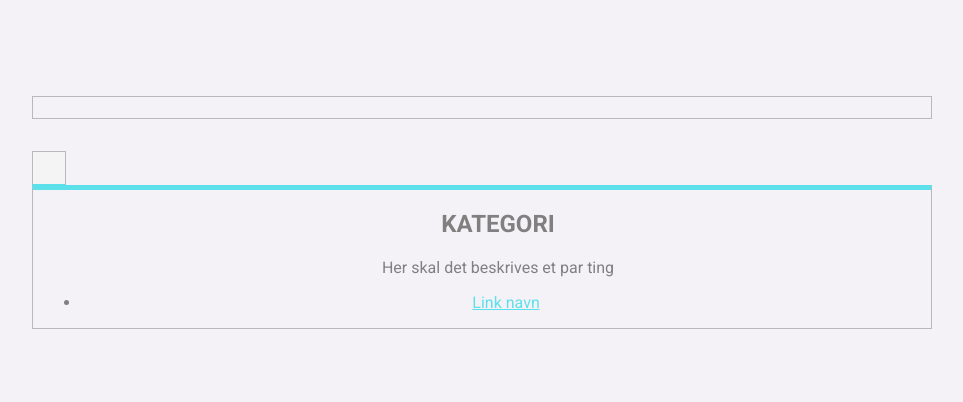
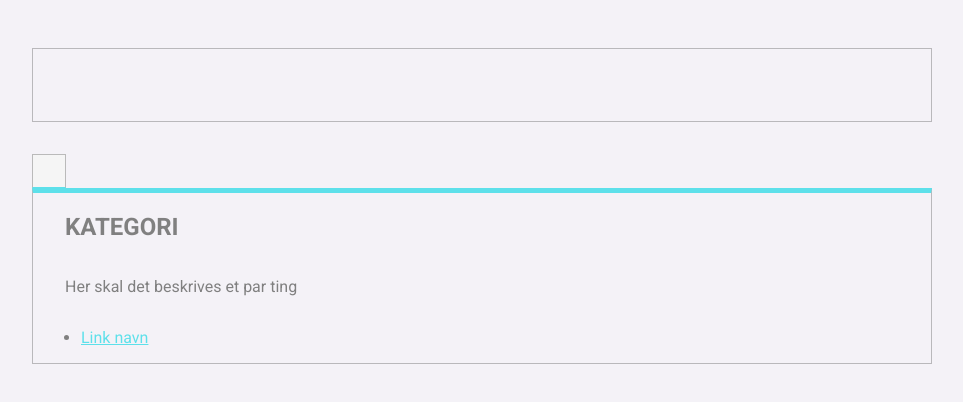
Before and after one commit to xpandaao/uin23ak3_resourceapp_groupasia, a React (Create React App) app: page /css in a window 1280 px wide. Shown: the top 402 px of the page, without its empty margins (158-1121 px from the left). Built offline with nearby package versions, Linux system fonts and the light colour scheme.

Commit message:
Fixed text alignment

```diff
--- a/src/css/main.css
+++ b/src/css/main.css
@@ -6,29 +6,40 @@
 }
 
 html, body {
+  width: 100%;
   margin: 0;
   background-color: hsl(264, 24%, 96%);
   -webkit-font-smoothing: antialiased;
   scroll-behavior: smooth;
   box-sizing: border-box;
   font-family: "Roboto", sans-serif;
-  color: hsl(0, 0%, 50.1960784314%);
+  color: hsl(0, 0%, 50%);
+  display: flex;
+  justify-content: center;
+  align-items: center;
 }
 
-header {
-  border: 1px solid rgba(128, 128, 128, 0.5);
+#root {
+  width: 100%;
+  display: flex;
+  justify-content: center;
+  align-items: center;
+}
+
+.page-header {
+  border: 1px solid hsla(0, 0%, 50%, 0.5);
   width: 100%;
   max-width: 900px;
 }
-header h2 {
+.page-header-title {
   text-transform: uppercase;
   text-align: left;
-  font-size: 30px;
-  text-size-adjust: bold;
+  font-size: 1.875rem;
+  font-weight: bold;
   padding: 1rem 2rem;
 }
 
-div {
+.App {
   width: 100%;
   max-width: 900px;
   padding-top: 3rem;
@@ -37,63 +48,67 @@ div {
 }
 
 .active {
-  color: hsl(0, 0%, 100%);
-  background-color: hsl(184.2253521127, 77.1739130435%, 63.9215686275%);
-  border-color: hsl(184.2253521127, 77.1739130435%, 63.9215686275%);
+  color: white;
+  background-color: hsl(184, 77%, 64%);
+  border-color: hsl(184, 77%, 64%);
 }
 .active:hover {
-  color: hsl(0, 0%, 50.1960784314%);
-  border-color: hsl(184.2253521127, 77.1739130435%, 63.9215686275%);
+  color: hsl(0, 0%, 50%);
+  border-color: hsl(184, 77%, 64%);
 }
 
-button {
-  font-family: "Roboto", sans-serif;
-  text-transform: uppercase;
-  font-size: 20px;
-  color: #808080;
-  background-color: #f4f4f4;
-  padding: 1rem;
-  border-radius: 0%;
-  border-left: 1px solid rgba(128, 128, 128, 0.5);
-  border-right: 1px solid rgba(128, 128, 128, 0.5);
-  border-top: 1px solid rgba(128, 128, 128, 0.5);
-  border-bottom: 1px solid #5CE0EA;
-  margin-top: 2rem;
-  margin-right: 5px;
-  transition: ease-in-out 0.3s;
+.category-button {
   display: flex;
   justify-content: flex-start;
   align-items: center;
+  font-family: "Roboto", sans-serif;
+  text-transform: uppercase;
+  font-size: 1.875rem;
+  color: hsl(0, 0%, 50%);
+  background-color: hsl(0, 0%, 96%);
+  padding: 1rem;
+  border-radius: 0;
+  border-left: 1px solid hsla(0, 0%, 50%, 0.5);
+  border-right: 1px solid hsla(0, 0%, 50%, 0.5);
+  border-top: 1px solid hsla(0, 0%, 50%, 0.5);
+  border-bottom: 1px solid hsl(184, 77%, 64%);
+  margin-top: 2rem;
+  margin-right: 0.313rem;
+  transition: ease-in-out 0.3s;
 }
-button:hover {
-  color: hsl(184.2253521127, 77.1739130435%, 63.9215686275%);
-  border-bottom: 1px solid #808080;
+.category-button:hover {
+  color: hsl(184, 77%, 64%);
+  border-bottom: 1px solid hsl(0, 0%, 50%);
 }
 
-section {
+.content-section {
   width: 100%;
   max-width: 900px;
-  border-left: 1px solid rgba(128, 128, 128, 0.5);
-  border-right: 1px solid rgba(128, 128, 128, 0.5);
-  border-top: 5px solid #5CE0EA;
-  border-bottom: 1px solid rgba(128, 128, 128, 0.5);
+  border-left: 1px solid hsla(0, 0%, 50%, 0.5);
+  border-right: 1px solid hsla(0, 0%, 50%, 0.5);
+  border-top: 5px solid hsl(184, 77%, 64%);
+  border-bottom: 1px solid hsla(0, 0%, 50%, 0.5);
+  display: flex;
+  justify-content: flex-start;
+  flex-direction: column;
+  align-items: flex-start;
 }
-section h2 {
+.content-section-title {
   padding-left: 2rem;
   text-transform: uppercase;
 }
-section p {
+.content-section-text {
   padding-left: 2rem;
 }
-section ul {
+.content-section-list {
   padding-left: 3rem;
 }
-section ul a {
-  color: hsl(184.2253521127, 77.1739130435%, 63.9215686275%);
+.content-section-list-link {
+  color: hsl(184, 77%, 64%);
   transition: ease-in-out 0.2s;
 }
-section ul a:hover {
-  color: hsl(0, 0%, 50.1960784314%);
+.content-section-list-link:hover {
+  color: hsl(0, 0%, 50%);
   text-decoration: none;
 }
 
--- a/src/sass/main.scss
+++ b/src/sass/main.scss
@@ -7,6 +7,7 @@
   box-sizing: inherit;
 }
 html, body {
+  width: 100%;
   margin: 0;
   background-color: hslac($background, 1);
   -webkit-font-smoothing: antialiased;
@@ -15,6 +16,11 @@ html, body {
   font-family: $font;
   color: hslac($grey, 1);
   @include flex-center();
+}
+
+#root {
+  width: 100%;
+  @include flex-center;
 }
 
 .page-header {
@@ -78,6 +84,7 @@ html, body {
   border-right: 1px solid hslac($grey, .5);
   border-top: 5px solid hslac($lightblue, 1);
   border-bottom: 1px solid hslac($grey, .5);
+  @include flex-col-left;
   &-title {
     padding-left: 2rem;
     text-transform: uppercase;
```
Also changed, not shown: 1 other file (tests, documents, lock files or other folders).
